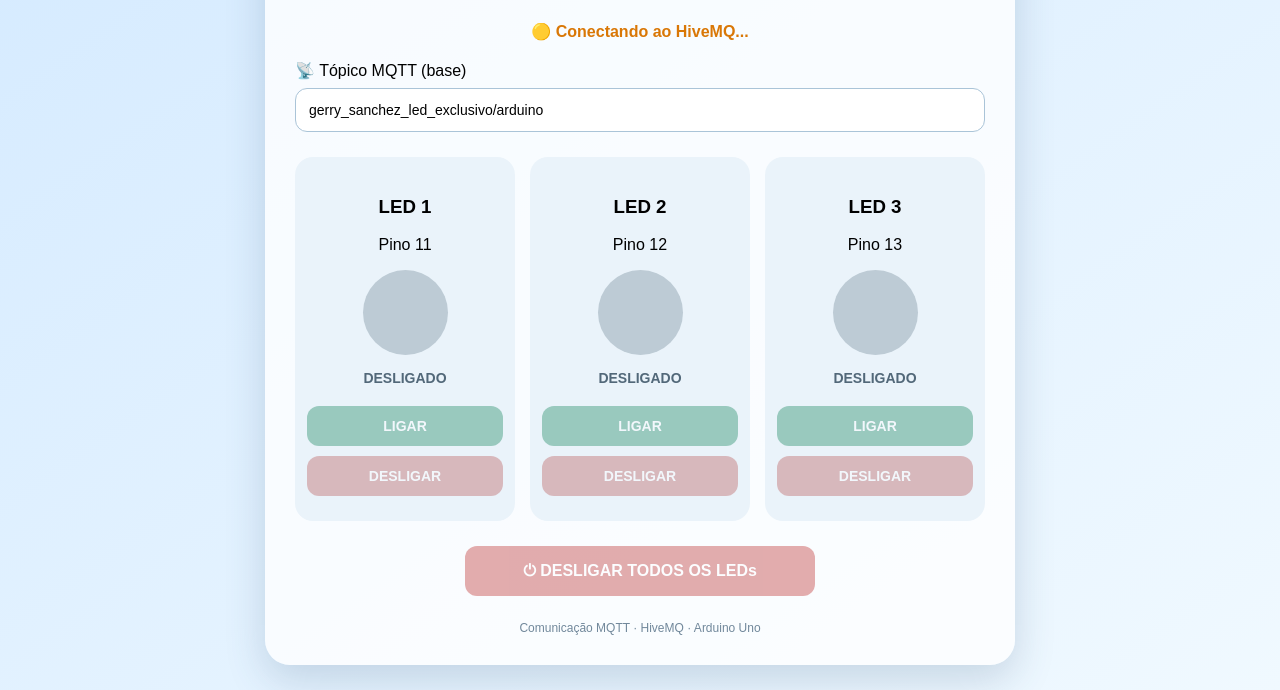
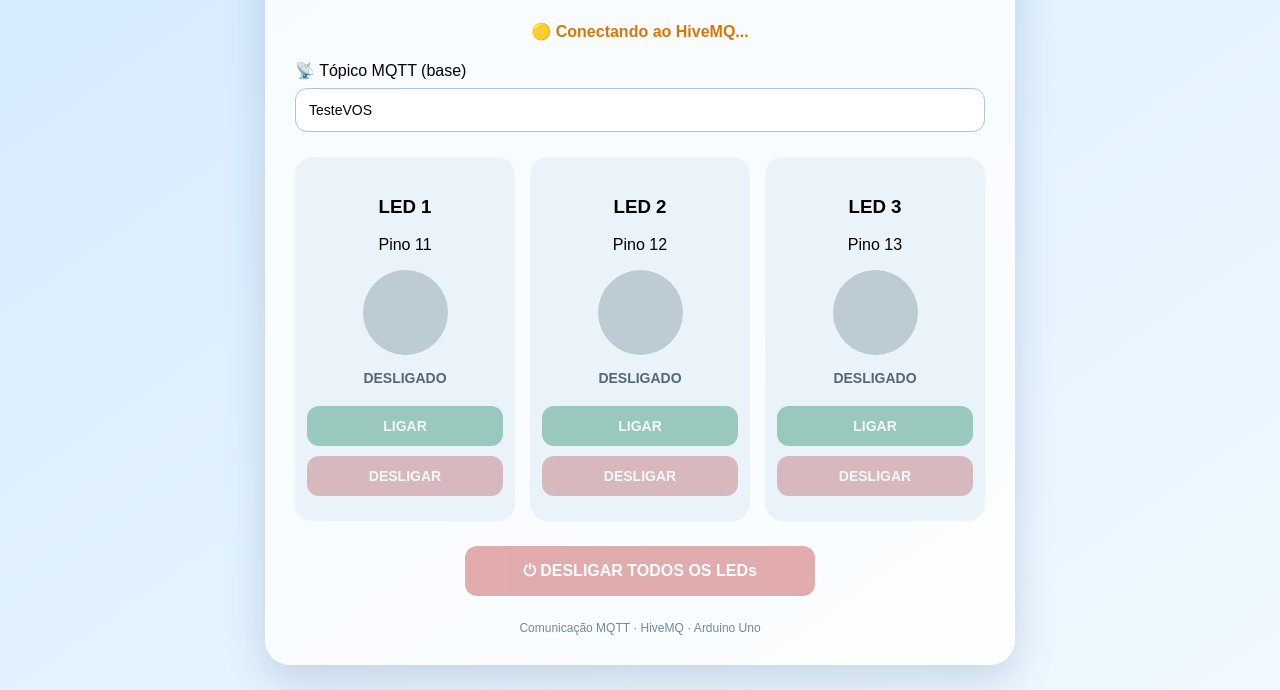
Before and after one commit to Morfinhuz/Treinamento, a plain HTML site: page index.html in a window 1280 px wide. Shown: the part 157-847 px from the top of the page. Drawn offline with Linux system fonts and the light colour scheme; a script that the page names is missing.

Commit message:
Update index.html

```diff
--- a/index.html
+++ b/index.html
@@ -179,7 +179,7 @@ button:disabled {
         <input
             type="text"
             id="topicInput"
-            value="gerry_sanchez_led_exclusivo/arduino"
+            value="TesteVOS"
             spellcheck="false"
         >
     </div>
```
